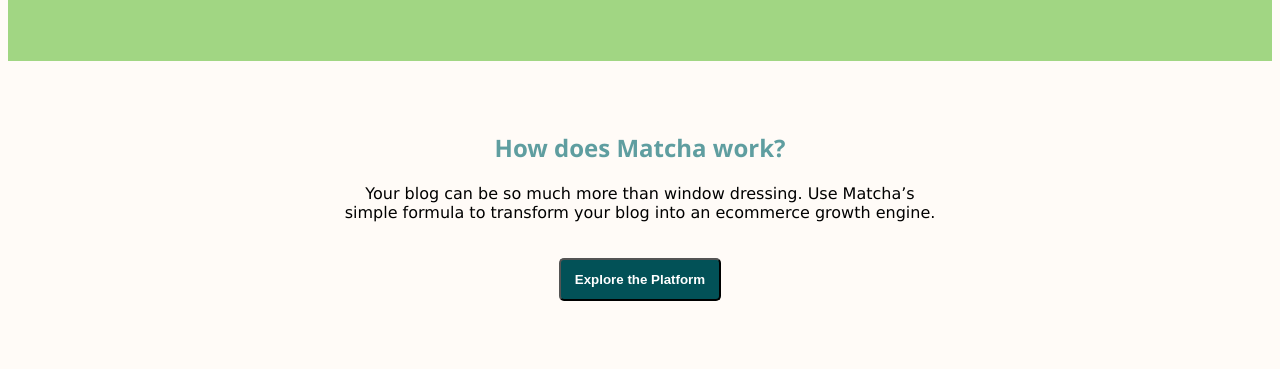
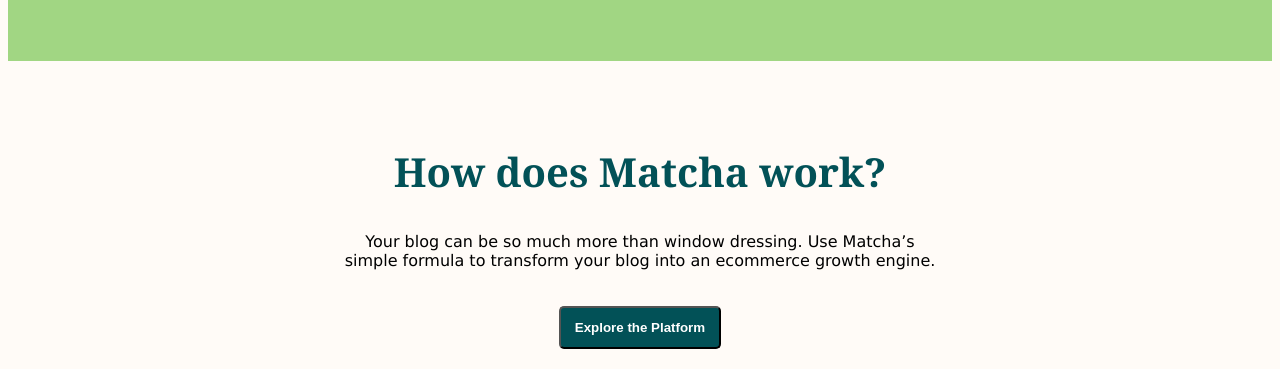
Before and after one commit to annievenegas/santander-front, a plain HTML site: page index.html in a window 1280 px wide. Shown: the part 4020-4389 px from the top of the page. Drawn offline with Linux system fonts and the light colour scheme.

Commit message:
h1 corregido

```diff
--- a/styles.css
+++ b/styles.css
@@ -272,9 +272,15 @@
     justify-content: center;
     align-items: center;
 }
-.shop h6{
+.shop h6 {
  color: rgb(139, 139, 139);
  padding: 10px;
+}
+
+.hero-promo h1 {
+    color: #025157;
+    font-family:Georgia, 'Times New Roman', Times, serif;
+    font-size: 40px;
 }
 
 .promo {
```
